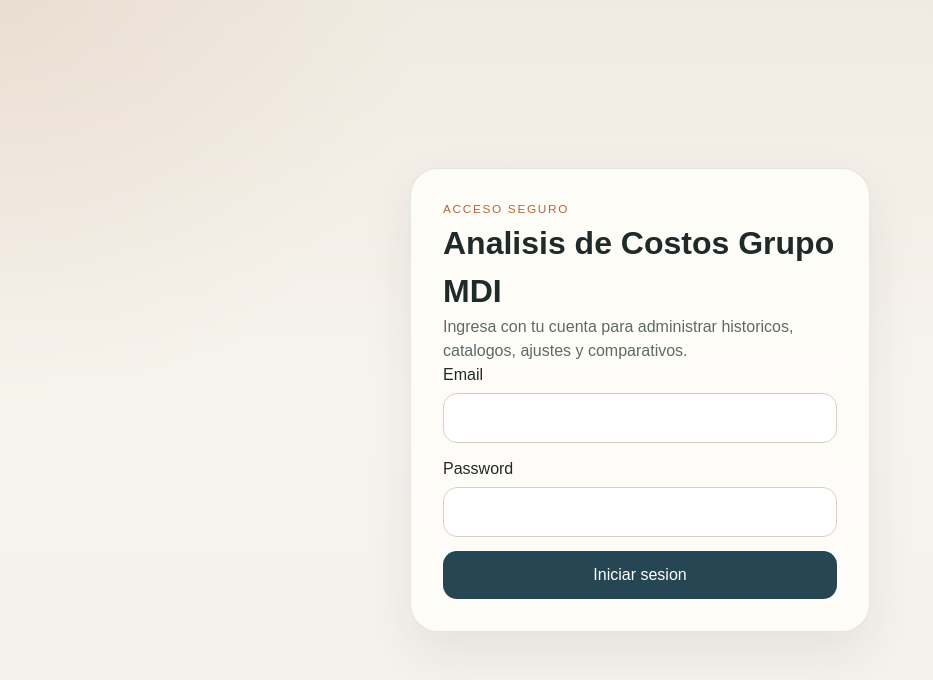
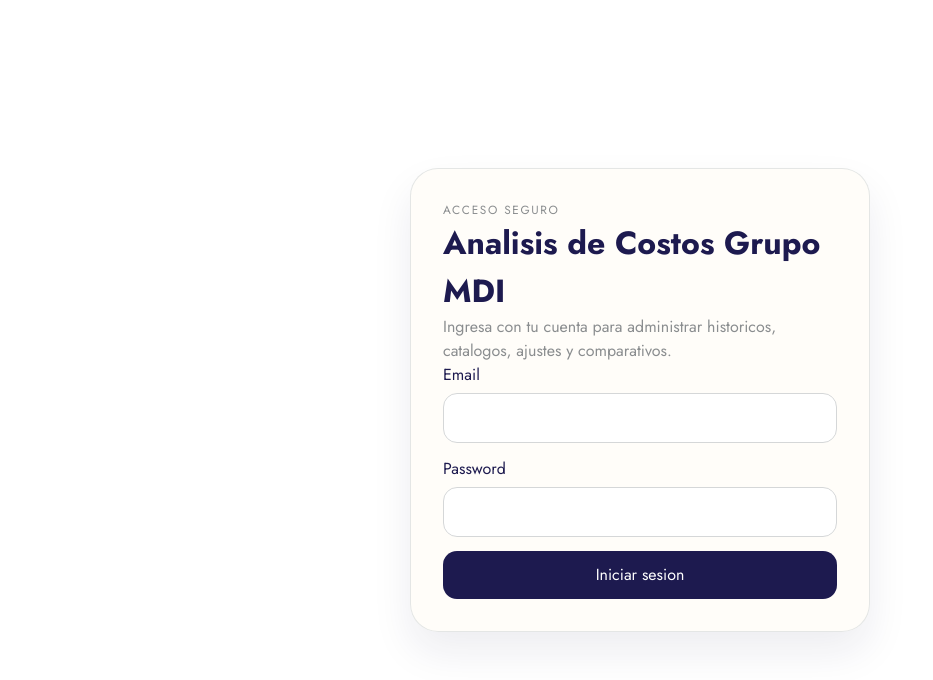
Before and after one commit to pepms1/analisis-costos-mdi, a React (Vite) app in the folder web/: page /login in a window 1280 px wide. Shown: the top 680 px of the page, without its empty margins (0-933 px from the left). Built offline with nearby package versions, Linux system fonts and the light colour scheme; no server answers.

Commit message:
Actualizar tema institucional MDI con fondo blanco y fuente Jost

```diff
--- a/web/src/styles/global.css
+++ b/web/src/styles/global.css
@@ -1,19 +1,21 @@
+@import url("https://fonts.googleapis.com/css2?family=Jost:wght@400;500;600;700&display=swap");
+
 :root {
   color-scheme: light;
-  font-family: "IBM Plex Sans", "Avenir Next", sans-serif;
+  font-family: "Jost", "Avenir Next", sans-serif;
   line-height: 1.5;
   font-weight: 400;
-  --bg: #f3f1ea;
-  --panel: #fffdf9;
-  --panel-strong: #f7f1e6;
-  --text: #1f2a2a;
-  --muted: #5d6a6a;
-  --border: #d7d0c2;
-  --brand: #264653;
-  --brand-soft: #dce6e8;
-  --accent: #b5653b;
+  --bg: #ffffff;
+  --panel: #ffffff;
+  --panel-strong: #f7f8f9;
+  --text: #1d1a4f;
+  --muted: #8a8d8f;
+  --border: #d5d7d8;
+  --brand: #1d1a4f;
+  --brand-soft: #ececf6;
+  --accent: #8a8d8f;
   --danger: #b23a48;
-  --shadow: 0 20px 50px rgba(31, 42, 42, 0.08);
+  --shadow: 0 20px 40px rgba(29, 26, 79, 0.08);
 }
 
 * {
@@ -23,9 +25,7 @@
 body {
   margin: 0;
   min-width: 320px;
-  background:
-    radial-gradient(circle at top left, rgba(181, 101, 59, 0.1), transparent 28%),
-    linear-gradient(180deg, #f0ebe2 0%, #f7f4ee 50%, #f3f1ea 100%);
+  background: var(--bg);
   color: var(--text);
 }
 
@@ -68,8 +68,9 @@ p {
 
 .sidebar {
   padding: 32px 24px;
-  background: linear-gradient(180deg, #18313b 0%, #264653 100%);
-  color: #f9f4ed;
+  background: var(--panel);
+  color: var(--text);
+  border-right: 1px solid var(--border);
   display: flex;
   flex-direction: column;
   justify-content: space-between;
@@ -91,14 +92,15 @@ p {
   border-radius: 18px;
   display: grid;
   place-items: center;
-  background: rgba(255, 255, 255, 0.12);
+  background: var(--brand-soft);
+  color: var(--brand);
   margin-bottom: 18px;
   font-weight: 700;
   letter-spacing: 0.08em;
 }
 
 .sidebar-copy {
-  color: rgba(249, 244, 237, 0.72);
+  color: var(--muted);
   margin-top: 12px;
 }
 
@@ -110,14 +112,14 @@ p {
 .nav-link {
   padding: 12px 14px;
   border-radius: 14px;
-  color: rgba(249, 244, 237, 0.74);
+  color: var(--muted);
   transition: 160ms ease;
 }
 
 .nav-link:hover,
 .nav-link.active {
-  background: rgba(255, 255, 255, 0.12);
-  color: #fff;
+  background: var(--brand-soft);
+  color: var(--brand);
 }
 
 .main-panel {
```
